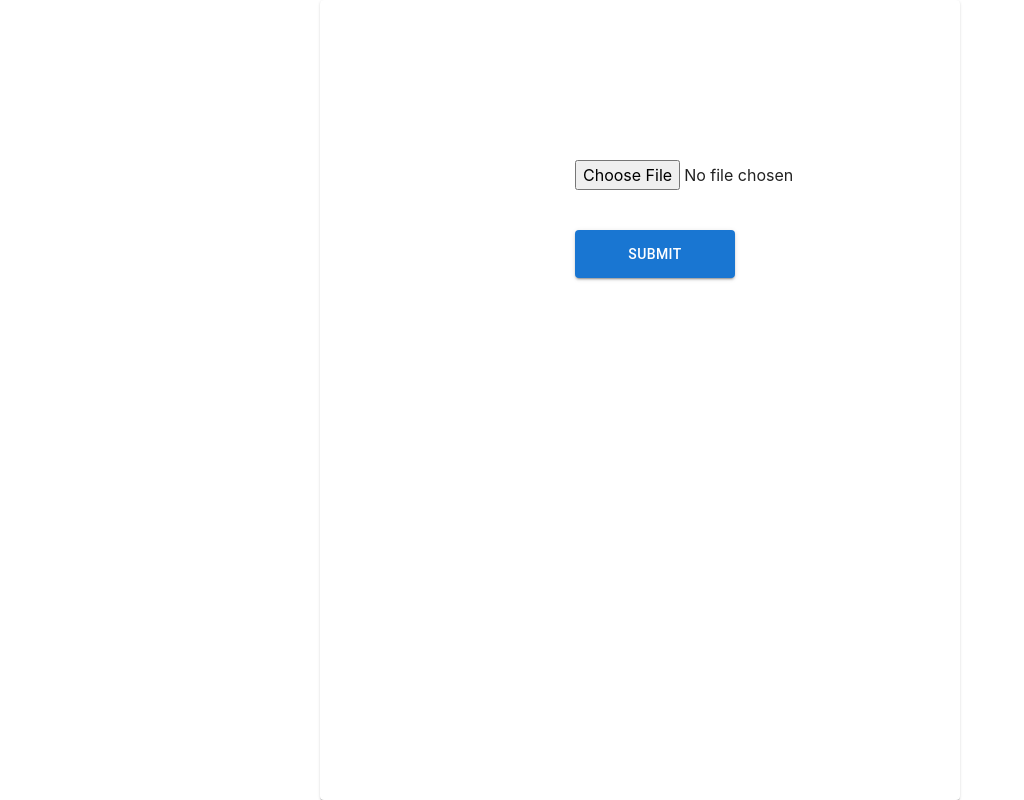
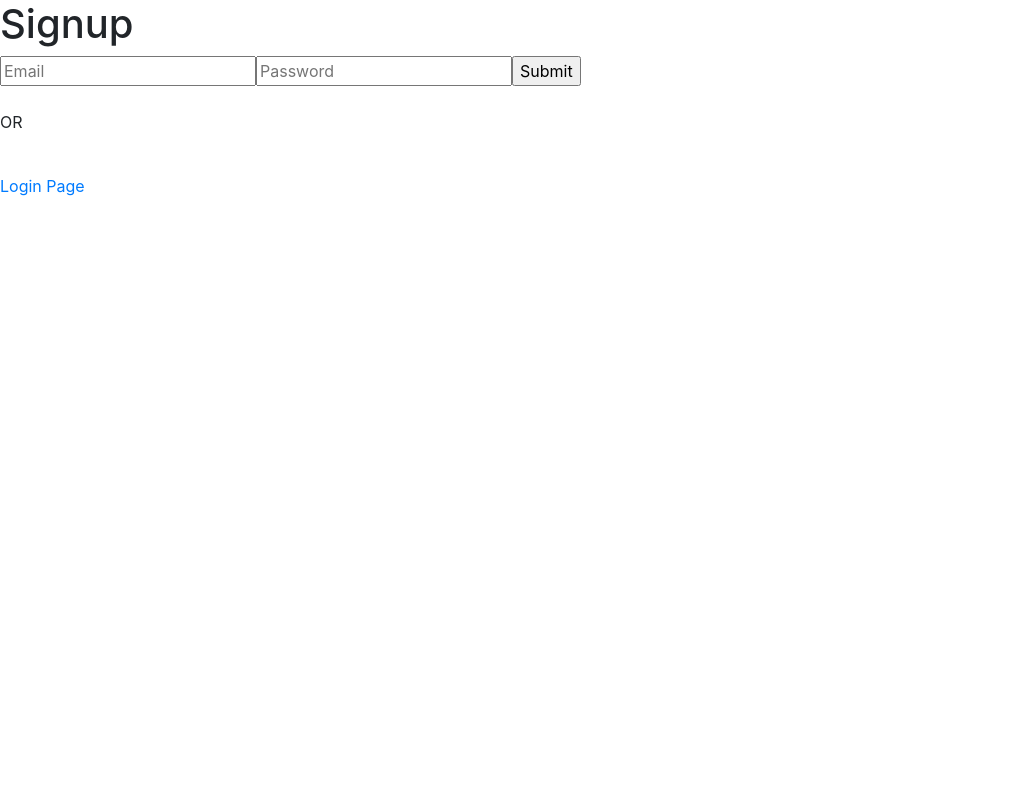
Before and after one commit to ThapaRh/Univent_fullSTack, a React (Create React App) app in the folder my-app/: page /signup in a window 1280 px wide. Shown: the whole page, without its empty margins (0-1024 px from the left). Built offline with nearby package versions, Linux system fonts and the light colour scheme.

Commit message:
Changes to the Login

```diff
--- a/my-app/package.json
+++ b/my-app/package.json
@@ -13,11 +13,13 @@
     "@testing-library/react": "^13.4.0",
     "@testing-library/user-event": "^13.5.0",
     "axios": "^1.2.5",
+    "cors": "^2.8.5",
     "express": "^4.18.2",
     "mongoose": "^6.9.1",
+    "nodemon": "^2.0.20",
     "react": "^18.2.0",
     "react-dom": "^18.2.0",
-    "react-router-dom": "5.3.4",
+    "react-router-dom": "^6.8.1",
     "react-scripts": "5.0.1",
     "styled-components": "^5.3.6",
     "web-vitals": "^2.1.4"
--- a/my-app/src/App.js
+++ b/my-app/src/App.js
@@ -11,7 +11,9 @@ import Orders from "./Orders/Pages/Orders";
 import MainNavigation from "./Shared/Components/Navigation/MainNavigation";
 // import { BrowserRouter, Routes, Route } from "react-router-dom";
 import CFFForm from "./User/Components/CFFForm";
-
+import Home from "./User/Login/Home";
+import Login from "./User/Login/Login";
+import Signup from "./User/Login/Signup";
 function App() {
   return (
     // <Router>
@@ -30,11 +32,16 @@ function App() {
     // </Router>
 
     <Router>
-      <Switch>
+      {/* <Switch> */}
+      <Routes>
         <Route path="/">
-          <CFFForm />
+          {/* <CFFForm /> */}
+          <Route path="/" element={<Login />} />
+          <Route path="/signup" element={<Signup />} />
+          <Route path="/home" element={<Home />} />
         </Route>
-      </Switch>
+      </Routes>
+      {/* </Switch> */}
     </Router>
   );
 }
--- /dev/null
+++ b/my-app/src/User/Login/Home.js
@@ -0,0 +1,15 @@
+import React from "react";
+import { useLocation, useNavigate} from "react-router-dom";
+
+function Home(){
+    const location = useLocation()
+
+    return(
+        <div className="homepage">
+
+            <h1>Hello {location.state.id} and welcome to the home!</h1>
+        </div>
+    )
+}
+
+export default Home
--- /dev/null
+++ b/my-app/src/User/Login/Login.js
@@ -0,0 +1,66 @@
+import React, { useEffect, useState } from "react";
+import { useNavigate, Link } from "react-router-dom";
+import axios from "axios";
+
+function Login() {
+
+    const history = useNavigate();
+
+    const [email,setEmail]= useState('')
+    const [password,setPassword]=useState('')
+
+    async function submit(e){
+        e.preventDefault();
+
+        try{
+
+            await axios.post("http://localhost:8000/",{
+                email,password
+            })
+            .then(res=>{
+                if(res.data="Exists!"){
+                    history("/home",{state:{id:email}})
+
+                }
+                else if(res.data="Does not Exists!"){
+                    alert("User Not Signed Up!")
+                }
+            })
+            .catch(e=>{
+                alert("Wrong Details!")
+                console.log(e);
+            })
+
+        }
+        catch(e){
+            console.log(e);
+
+        }
+    }
+
+    return (
+        <div className="login">
+            <h1>Login</h1>
+
+            <form action="POST">
+                <input type="email" onChange={(e) => { setEmail(e.target.value) }} placeholder="Email"></input>
+
+                <input type="password" onChange={(e) => { setPassword(e.target.value) }} placeholder="Password"></input>
+
+                <input type="submit" onClick={submit}></input>
+            </form>
+
+            <br />
+
+            <p>OR</p>
+
+            <br />
+
+            <Link to="/signup">Signup Page</Link>
+
+
+        </div>
+    )
+}
+
+export default Login
--- /dev/null
+++ b/my-app/src/User/Login/Signup.js
@@ -0,0 +1,68 @@
+import React, { useEffect, useState } from "react";
+import { useNavigate, Link } from "react-router-dom";
+import axios from "axios";
+
+function Login() {
+
+    const history = useNavigate();
+
+    const [email,setEmail]= useState('')
+    const [password,setPassword]=useState('')
+
+    async function submit(e){
+        e.preventDefault();
+
+        try{
+
+            await axios.post("http://localhost:8000/signup",{
+                email,password
+            })
+            .then(res=>{
+                if(res.data="Exists!"){
+                    // history("/home",{state:{id:email}})
+                    alert("User already exists!")
+
+                }
+                else if(res.data="Does not Exists!"){
+                    history("/home",{state:{id:email}})
+
+                }
+            })
+            .catch(e=>{
+                alert("Wrong Details!")
+                console.log(e);
+            })
+
+        }
+        catch(e){
+            console.log(e);
+
+        }
+    }
+
+    return (
+        <div className="login">
+            <h1>Signup</h1>
+
+            <form action="POST">
+                <input type="email" onChange={(e) => { setEmail(e.target.value) }} placeholder="Email"></input>
+
+                <input type="password" onChange={(e) => { setPassword(e.target.value) }} placeholder="Password"></input>
+
+                <input type="submit" onClick={submit}></input>
+            </form>
+
+            <br />
+
+            <p>OR</p>
+
+            <br />
+
+            <Link to="/">Login Page</Link>
+
+
+        </div>
+    )
+}
+
+export default Login
```
Also changed, not shown: my-app/app.js (added, +66 -0 lines), my-app/mongo.js (added, +23 -0 lines), 1 other file (tests, documents, lock files or other folders).
